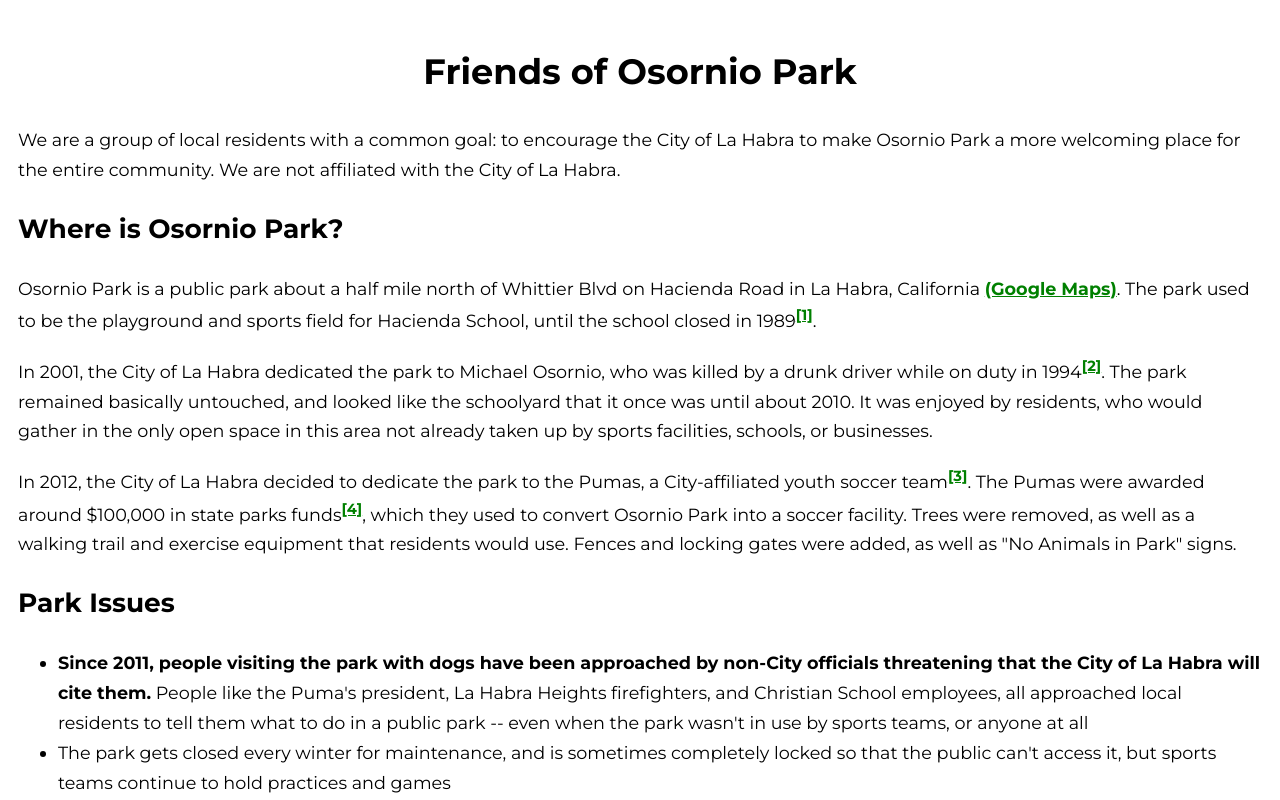
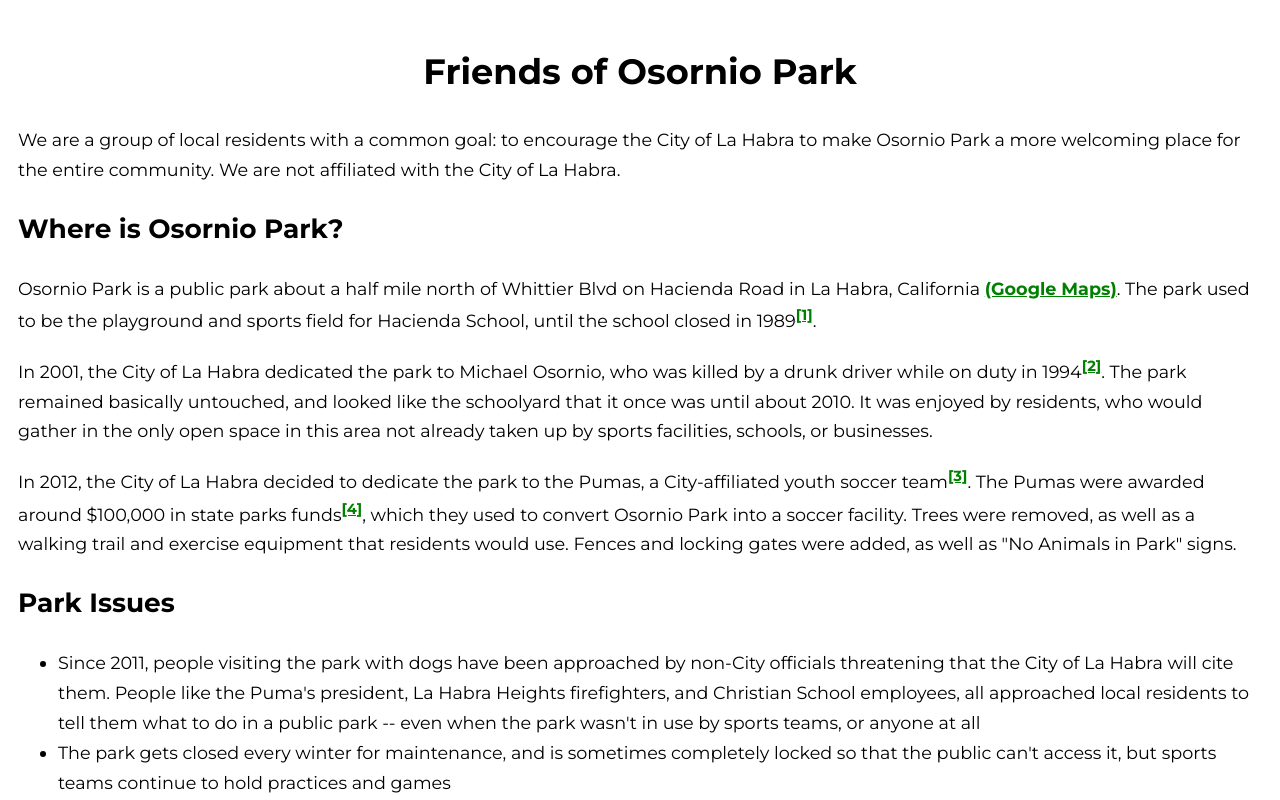
Before and after one commit to pixelsnob/friendsofosorniopark, a Next.js app: page / in a window 1280 px wide. Shown: the top 800 px of the page. Built offline with nearby package versions, Linux system fonts and the light colour scheme; a web font is replaced by a local one.

Commit message:
Content changes

```diff
--- a/pages/index.js
+++ b/pages/index.js
@@ -39,8 +39,8 @@ export default () => (
         <h2>Park Issues</h2>
         <ul>
           <li>
-            <strong>Since 2011, people visiting the park with dogs have been approached by non-City officials threatening that the City of La Habra
-            will cite them.</strong> People like the Puma's president, La Habra Heights firefighters, and Christian School employees, all approached
+            Since 2011, people visiting the park with dogs have been approached by non-City officials threatening that the City of La Habra
+            will cite them. People like the Puma's president, La Habra Heights firefighters, and Christian School employees, all approached
             local residents to tell them what to do in a public park -- even when the park
             wasn't in use by sports teams, or anyone at all
           </li>
@@ -70,7 +70,7 @@ export default () => (
           <li>That the City of La Habra take the community into account when making changes and improvements to Osornio Park</li>
         </ol>
 
-        <p><a href="">Read the full petition here</a></p>
+        <p><a href="/petition">Read the full petition here</a></p>
         <p>
           If you would like to add your signature to this petition, please email <a href="mailto:petition@friendsofosorniopark.org">petition@friendsofosorniopark.org</a>
         </p>
```
